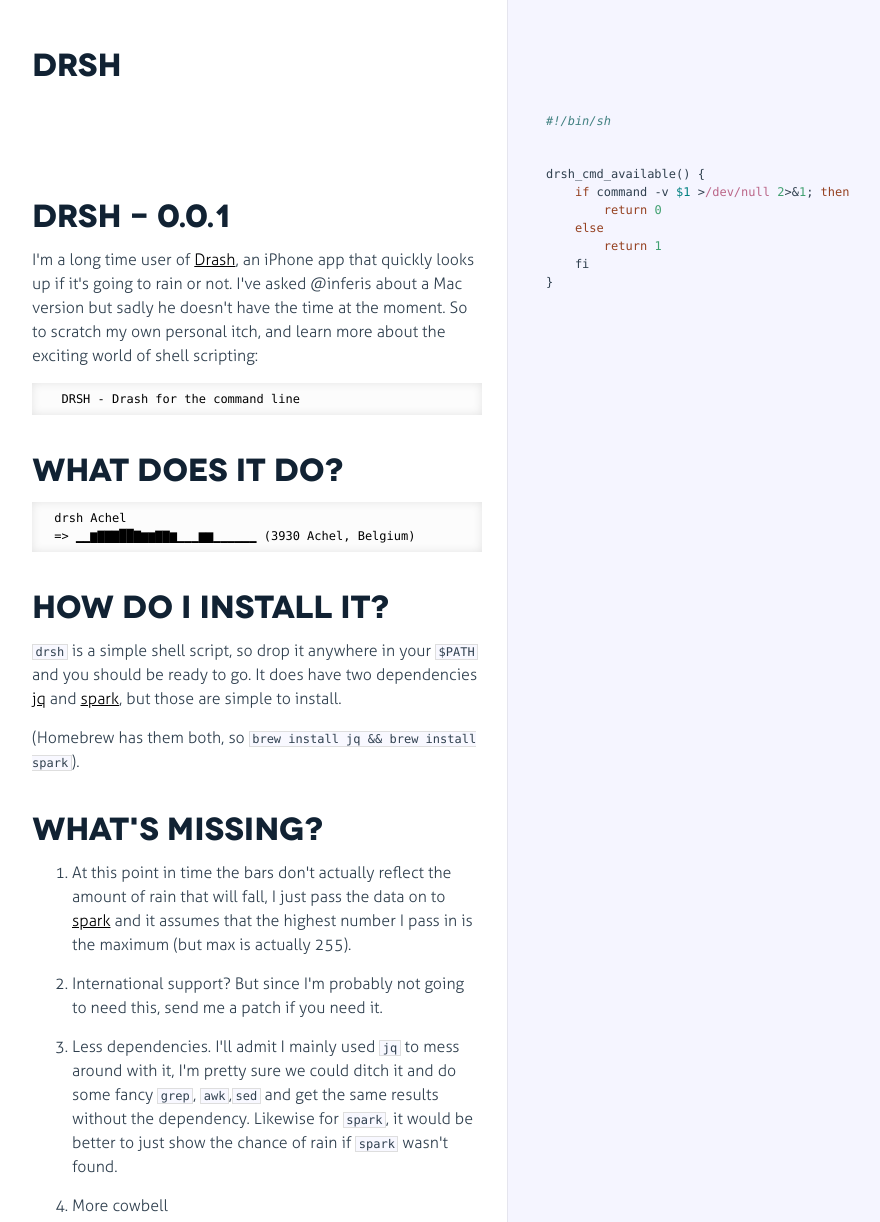
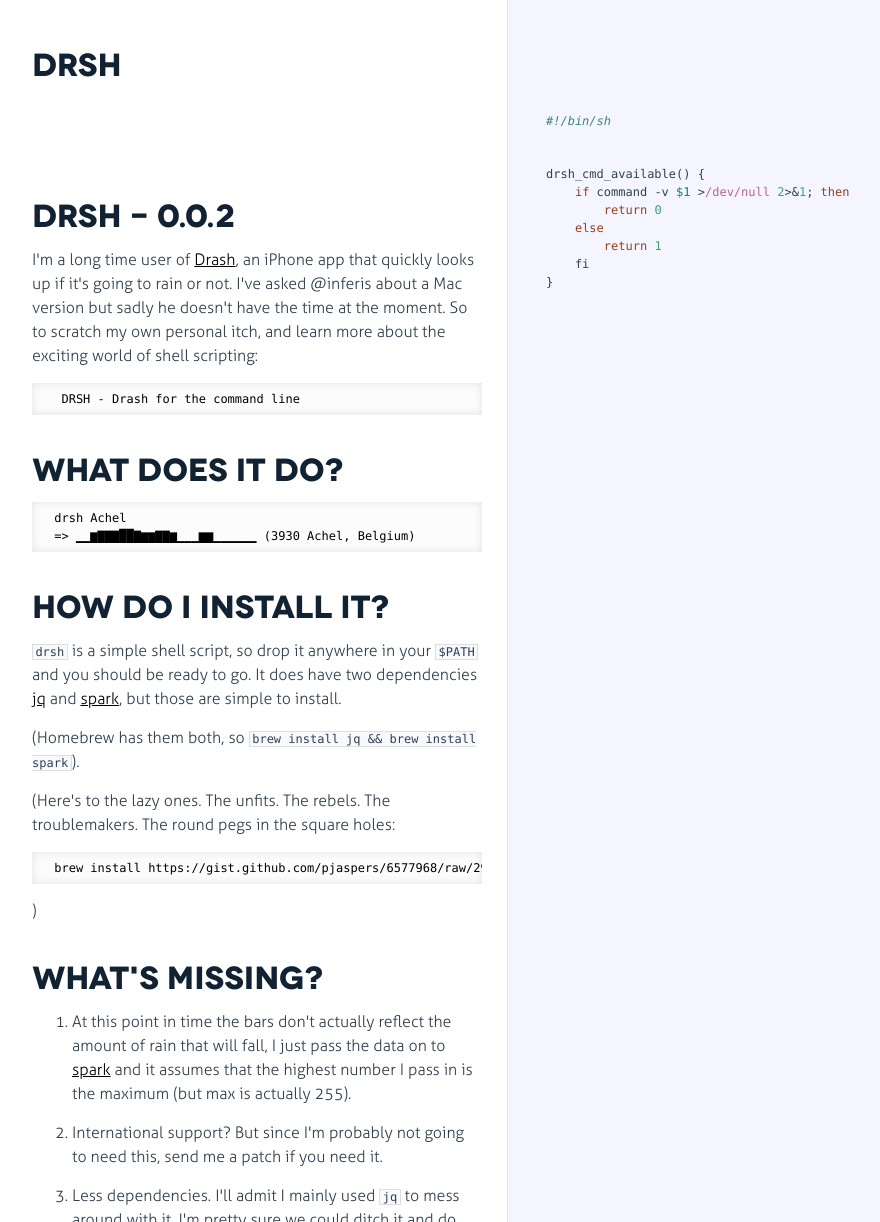
Before and after one commit to pjaspers/drsh, a plain HTML site: page index.html in a window 1280 px wide. Shown: the top 1222 px of the page, without its empty margins (18-898 px from the left). Drawn offline with Linux system fonts and the light colour scheme.

Commit message:
Updating install docs.

```diff
--- a/index.html
+++ b/index.html
@@ -41,7 +41,7 @@
               <div class="pilwrap for-h1">
                 <a class="pilcrow" href="#section-2">&#182;</a>
               </div>
-              <h1>DRSH - 0.0.1</h1>
+              <h1>DRSH - 0.0.2</h1>
 <p>I&#39;m a long time user of <a href="http://dra.sh/">Drash</a>, an iPhone app that quickly
 looks up if it&#39;s going to rain or not. I&#39;ve asked @inferis about a Mac version
 but sadly he doesn&#39;t have the time at the moment. So to scratch my own personal
@@ -55,6 +55,10 @@ itch, and learn more about the exciting world of shell scripting:</p>
 be ready to go. It does have two dependencies <a href="http://stedolan.github.io/jq/">jq</a> and
 <a href="https://github.com/holman/spark">spark</a>, but those are simple to install.</p>
 <p>(Homebrew has them both, so <code>brew install jq &amp;&amp; brew install spark</code>).</p>
+<p>(Here&#39;s to the lazy ones. The unfits. The rebels. The troublemakers. The round pegs in
+the square holes:</p>
+<pre><code> brew install https://gist.github.com/pjaspers/6577968/raw/2980704fbce8407ebeeb3d03f2663abba81191c6/drsh.rb</code></pre>
+<p>)</p>
 <h1>What&#39;s missing?</h1>
 <ol>
 <li><p>At this point in time the bars don&#39;t actually reflect the amount of rain that will
```
